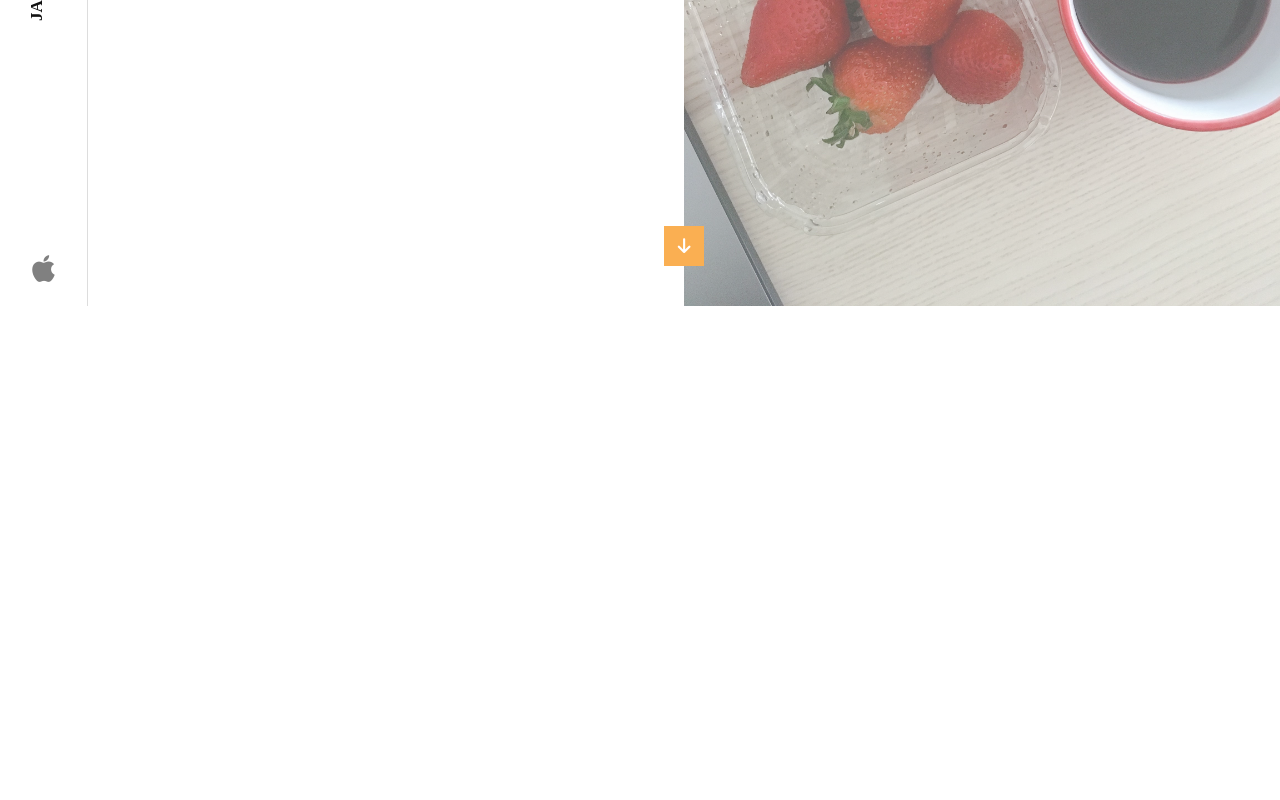
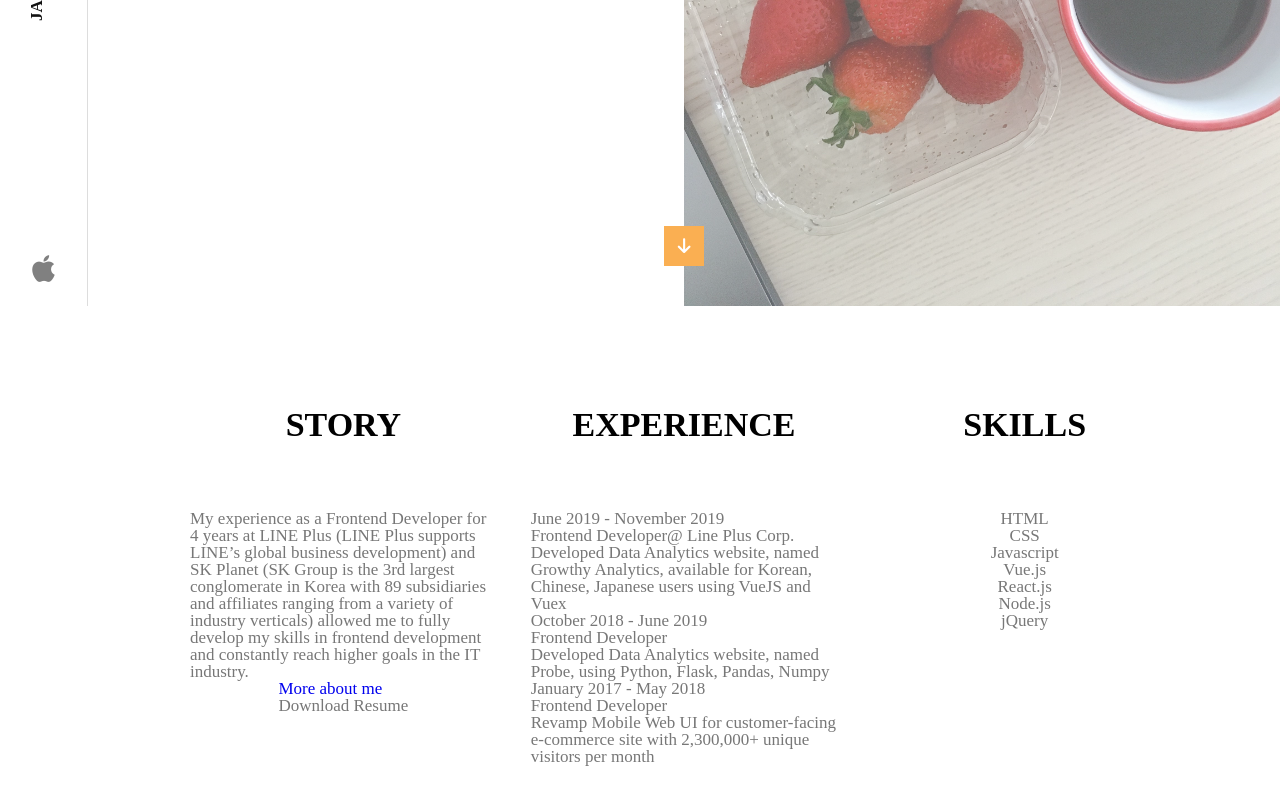
Before and after one commit to goforitrj/jrlog, a React (Create React App) app: page / in a window 1280 px wide. Shown: the part 494-1294 px from the top of the page. Before the commit the page ends 800 px from the top, so only its background shows below. Built offline with nearby package versions, Linux system fonts and the light colour scheme.

Commit message:
Add StoryContainer>SecondArticle

```diff
--- /dev/null
+++ b/src/components/story/SecondArticle.js
@@ -0,0 +1,71 @@
+import React from 'react';
+import './SecondArticle.scss';
+
+const SecondArticle = () => {
+    return (
+        <article id="secondArticle" className="second-article">
+            <div className="mystory second-article-start">
+                <h2>story</h2>
+                <div>
+                    My experience as a Frontend Developer for 4 years at LINE
+                    Plus (LINE Plus supports LINE’s global business development)
+                    and SK Planet (SK Group is the 3rd largest conglomerate in
+                    Korea with 89 subsidiaries and affiliates ranging from a
+                    variety of industry verticals) allowed me to fully develop
+                    my skills in frontend development and constantly reach
+                    higher goals in the IT industry.
+                </div>
+                <div className="button-area">
+                    <a href="#">More about me</a>
+                    <div className="download">Download Resume</div>
+                </div>
+            </div>
+            <div className="experience second-article-middle">
+                <h2>experience</h2>
+                <div className="work-experience">
+                    <div className="date">June 2019 - November 2019</div>
+                    <div className="title">
+                        Frontend Developer
+                        <span className="company">@ Line Plus Corp.</span>
+                    </div>
+                    <div className="description">
+                        Developed Data Analytics website, named Growthy
+                        Analytics, available for Korean, Chinese, Japanese users
+                        using VueJS and Vuex
+                    </div>
+                </div>
+                <div className="work-experience">
+                    <div className="date">October 2018 - June 2019</div>
+                    <div className="title">Frontend Developer</div>
+                    <div className="description">
+                        Developed Data Analytics website, named Probe, using
+                        Python, Flask, Pandas, Numpy
+                    </div>
+                </div>
+                <div className="work-experience">
+                    <div className="date">January 2017 - May 2018</div>
+                    <div className="title">Frontend Developer</div>
+                    <div className="description">
+                        Revamp Mobile Web UI for customer-facing e-commerce site
+                        with 2,300,000+ unique visitors per month
+                    </div>
+                </div>
+            </div>
+            <div
+                className="skills second-article-end"
+                data-w-id="23c923c1-0ca6-9741-b8d8-fe2aa6e24872"
+            >
+                <h2>skills</h2>
+                <div>HTML</div>
+                <div>CSS</div>
+                <div>Javascript</div>
+                <div>Vue.js</div>
+                <div>React.js</div>
+                <div>Node.js</div>
+                <div>jQuery</div>
+            </div>
+        </article>
+    );
+};
+
+export default SecondArticle;
--- /dev/null
+++ b/src/components/story/SecondArticle.scss
@@ -0,0 +1,23 @@
+article.second-article {
+    padding: 5em;
+    display: flex;
+    .second-article-start,
+    .second-article-middle,
+    .second-article-end {
+        flex: 1;
+        display: flex;
+        flex-direction: column;
+        align-items: center;
+        padding: 1em;
+        color: #777;
+        transform-style: preserve-3d;
+        opacity: 1;
+        h2 {
+            color: black;
+            font-size: 2em;
+            font-weight: bold;
+            text-transform: uppercase;
+            margin-bottom: 2em;
+        }
+    }
+}
--- a/src/containers/StoryContainer.js
+++ b/src/containers/StoryContainer.js
@@ -1,6 +1,7 @@
 import React from 'react';
 import StoryNav from '../components/story/StoryNav';
 import FirstArticle from '../components/story/FirstArticle';
+import SecondArticle from '../components/story/SecondArticle';
 
 const StoryContainer = () => {
     return (
@@ -8,6 +9,7 @@ const StoryContainer = () => {
             <StoryNav />
             <section id="home-section">
                 <FirstArticle />
+                <SecondArticle/>
             </section>
         </>
     );
```
